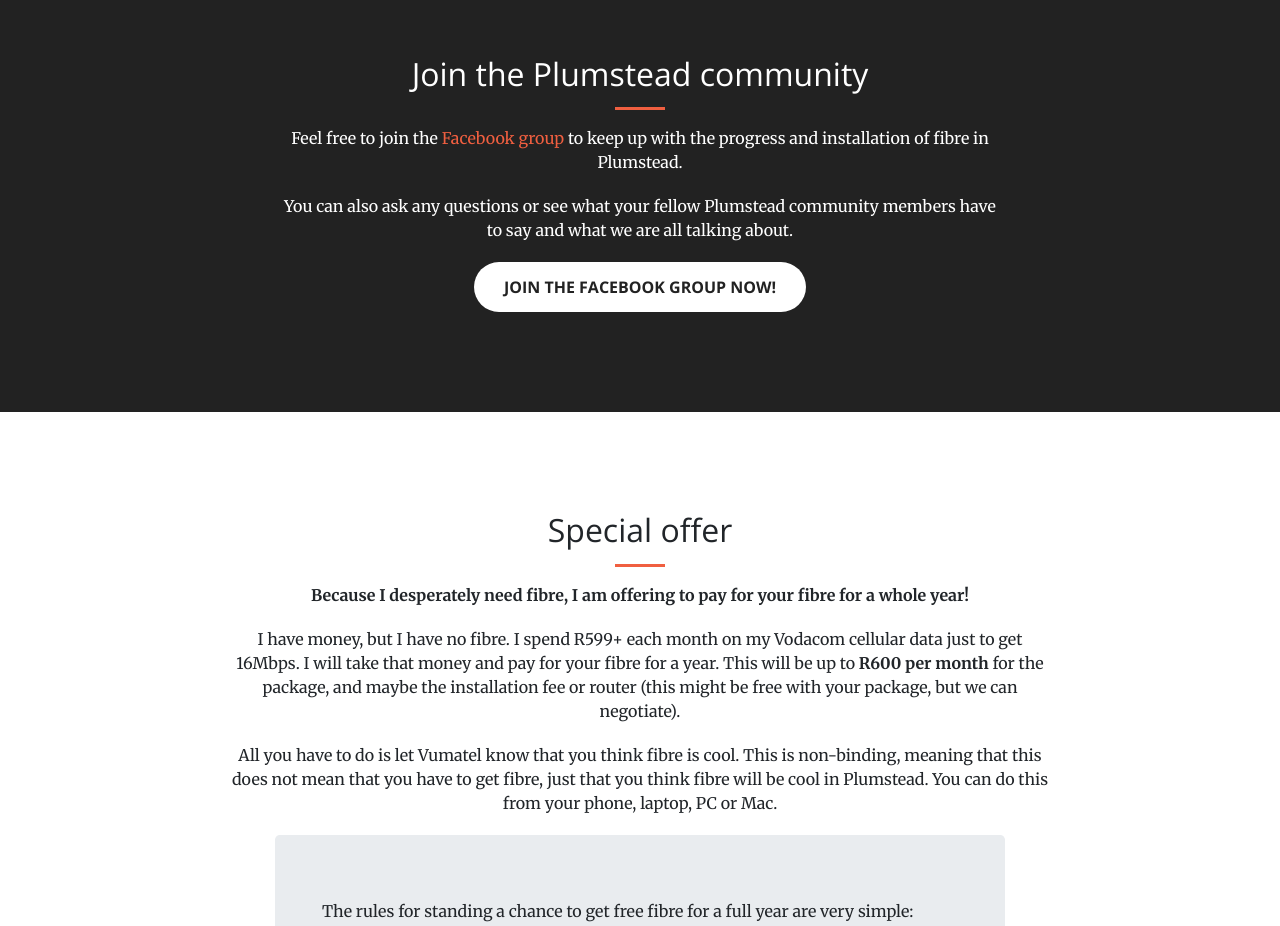
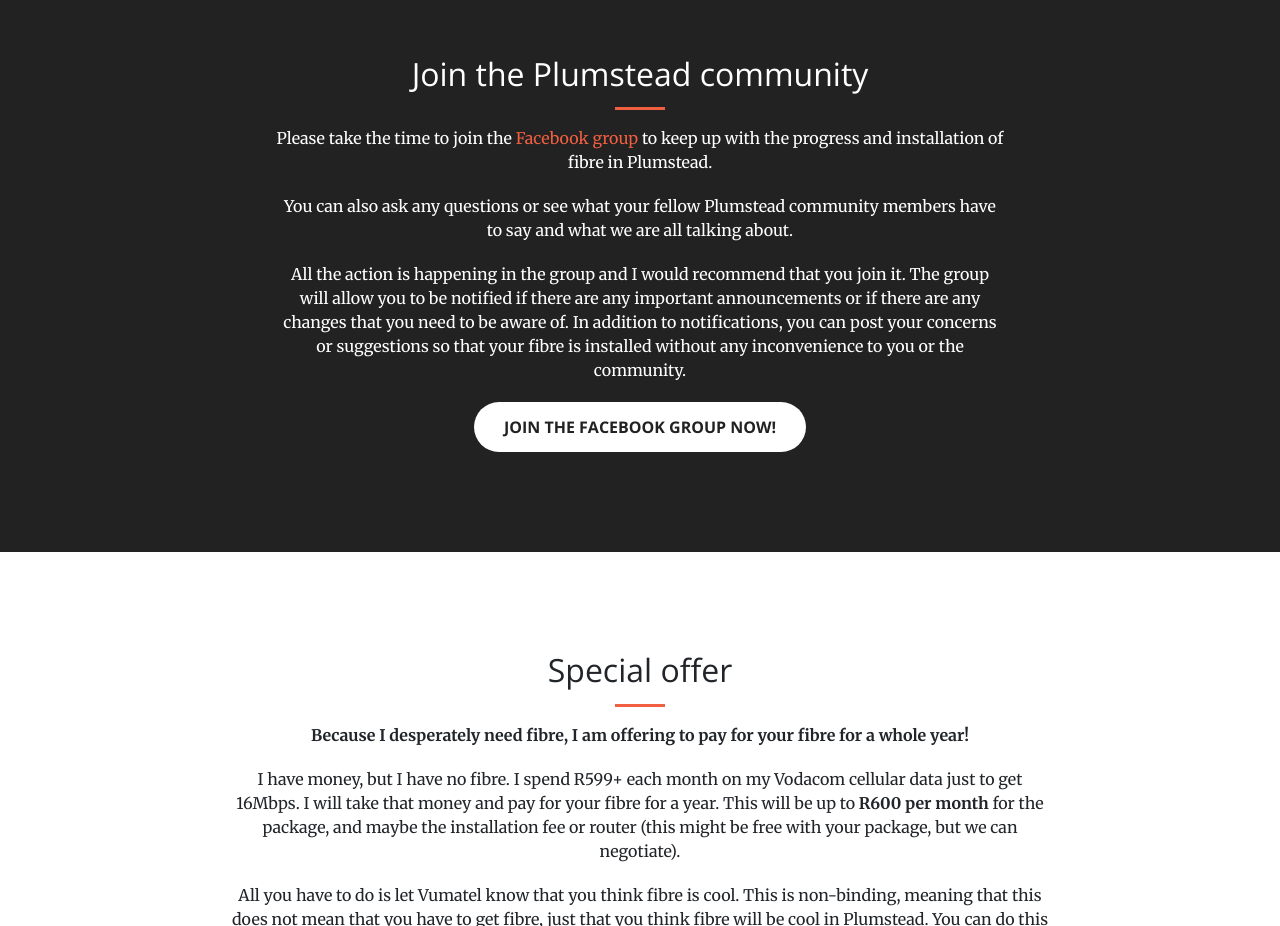
Before and after one commit to mattleibow/plumsteadfibre.co.za, a plain HTML site: page index.html in a window 1280 px wide. Shown: the part 1300-2226 px from the top of the page. Drawn offline with nearby package versions, Linux system fonts and the light colour scheme; a script that the page names is missing.

Commit message:
group info

```diff
--- a/index.html
+++ b/index.html
@@ -82,10 +82,14 @@
         <div class="col-lg-8 mx-auto text-center">
           <h2 class="section-heading">Join the Plumstead community</h2>
           <hr class="primary">
-          <p>Feel free to join the <a href="https://web.facebook.com/groups/1814153535484304">Facebook group</a> to
-            keep up with the progress and installation of fibre in Plumstead.</p>
+          <p>Please take the time to join the <a href="https://web.facebook.com/groups/1814153535484304">Facebook group</a>
+            to keep up with the progress and installation of fibre in Plumstead.</p>
           <p>You can also ask any questions or see what your fellow Plumstead community members have to say and what we
             are all talking about.</p>
+          <p>All the action is happening in the group and I would recommend that you join it. The group will allow you
+            to be notified if there are any important announcements or if there are any changes that you need to be
+            aware of. In addition to notifications, you can post your concerns or suggestions so that your fibre is
+            installed without any inconvenience to you or the community.</p>
           <a class="btn btn-default btn-xl" href="https://web.facebook.com/groups/1814153535484304">Join The Facebook
             Group Now!</a>
         </div>
```
